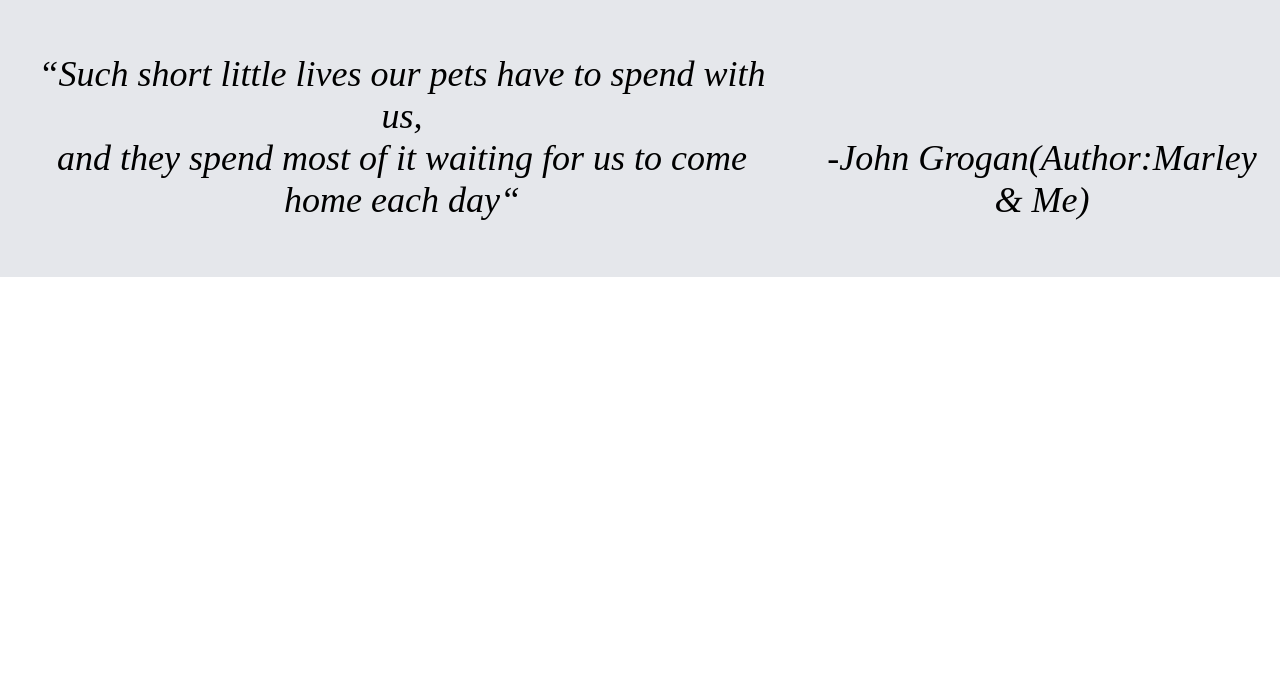
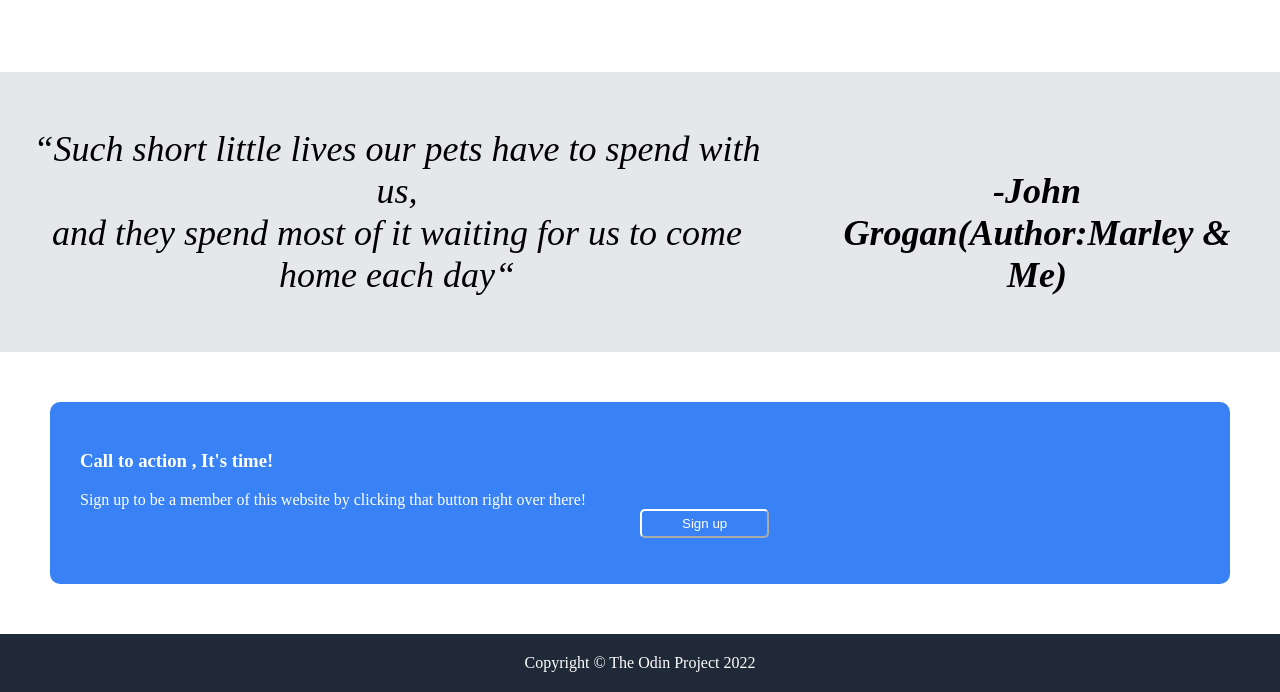
Before and after one commit to meromnt/Landing-Page, a plain HTML site: page index.html in a window 1280 px wide. Shown: the part 754-1446 px from the top of the page. Before the commit the page ends 1031 px from the top, so only its background shows below. Drawn offline with Linux system fonts and the light colour scheme.

Commit message:
Added the bar and the footer

```diff
--- a/index.html
+++ b/index.html
@@ -58,11 +58,16 @@
     <div class="grogan">
         <p>-John Grogan(Author:Marley & Me)</p>
     </div>
-
-
-
 </div>
-
+<div class="barsection">
+    <div class="bar">
+    <h3>Call to action , It's time!</h3>
+    <p>Sign up to be a member of this website by clicking that button right over there! <button class="signup2">Sign up</button></p>
+    </div>
+</div>
+<footer>
+<div>Copyright © The Odin Project 2022</div>
+</footer>
 
 
 
--- a/style.css
+++ b/style.css
@@ -14,6 +14,7 @@ body {
     justify-content: space-around;
     color: white;
     padding: 10px;
+    gap: 70px;
     }
     .main {
     display: flex;
@@ -53,6 +54,7 @@ body {
 .section2 {
     display: flex;
     justify-content: center;
+    margin-bottom: 75px;
 }
 .dog1, .dog2, .dog3, .dog4 {
     height: 200px;
@@ -82,4 +84,37 @@ body {
     display: flex;
     align-self: flex-end;
     margin-left: 40px;
+    font-weight: 600;
 }
+.bar {
+    background-color: #3882F6;
+    padding: 30px;
+    border-radius: 10px;
+    color: white;
+
+}
+.barsection {
+    margin: 50px;
+}
+.signup2 {
+    margin-left: 50%;
+    padding-left: 40px;
+    padding-right: 40px;
+    background-color: #3882F6;
+    border: 1;
+    border-color: white;
+    border-radius: 5px;
+    color: white;
+    padding-top: 5px;
+    padding-bottom: 5px;
+}
+footer {
+    display: flex;
+    background-color: #1F2937;
+    justify-content: center;
+    padding: 20px;
+    color:white;
+}
+h3 {
+    color: white;
+}
```
